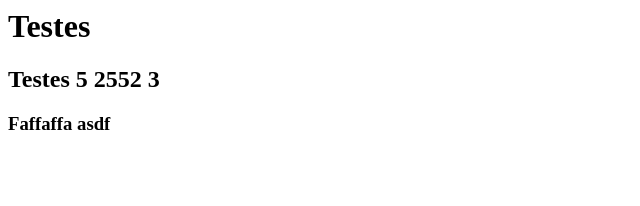
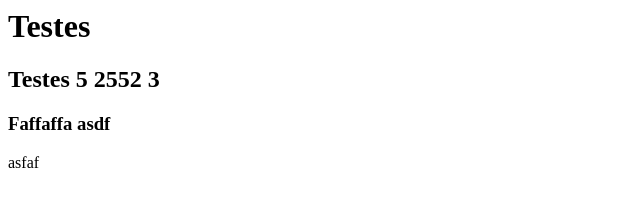
Before and after one commit to fabiobpinto/estudo_github, a plain HTML site: page index.html in a window 1280 px wide. Shown: the full height of the page, 0-640 px from the left. Drawn offline with Linux system fonts and the light colour scheme.

Commit message:
Add paragraph element to index.html
Add a new paragraph element to the index.html file.

```diff
--- a/index.html
+++ b/index.html
@@ -3,3 +3,5 @@
 
 
 <h3>Faffaffa asdf</h3>
+
+<p> asfaf </p>
```
